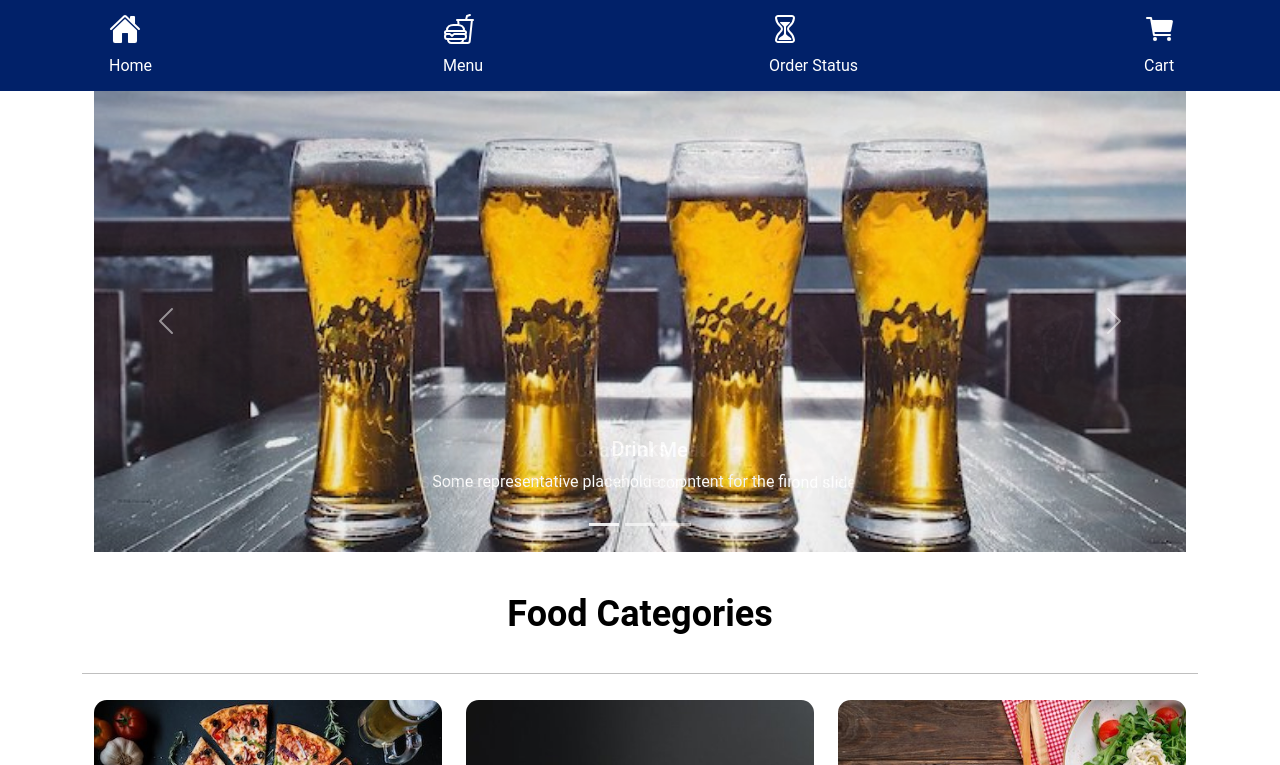
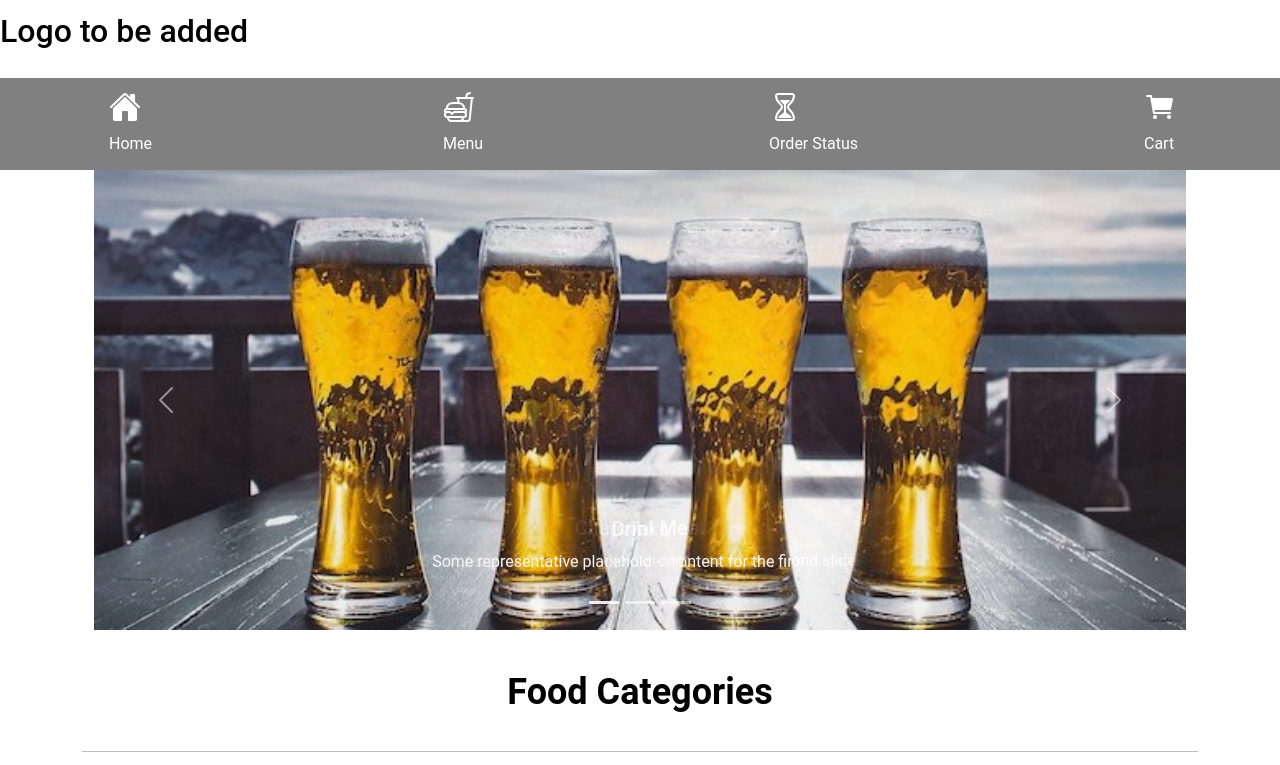
Before and after one commit to MaazIlyas/FoodHut, a plain HTML site: page index.html in a window 1280 px wide. Shown: the top 765 px of the page. Drawn offline with nearby package versions, Linux system fonts and the light colour scheme.

Commit message:
Created an order page and fixed some tyling color

```diff
--- a/index.html
+++ b/index.html
@@ -47,7 +47,7 @@
 
 
 <body>
-
+    <h2>Logo to be added</h2>
     <header class="header sticky-top">
       <!-- Creating the navigation bar -->
         <nav>
--- a/styles/style.css
+++ b/styles/style.css
@@ -120,12 +120,12 @@ h2, h3, h4 {
 .footer{
     padding: 20px 40px;
     color: #fff;
-    background-color: #012169;
+    background-color: gray;
 }
 .header {
     padding: 0.5rem;
     color: #fff;
-    background-color: #012169;
+    background-color: gray;
 }
 
 .footer {
```
Also changed, not shown: order.html (added).
